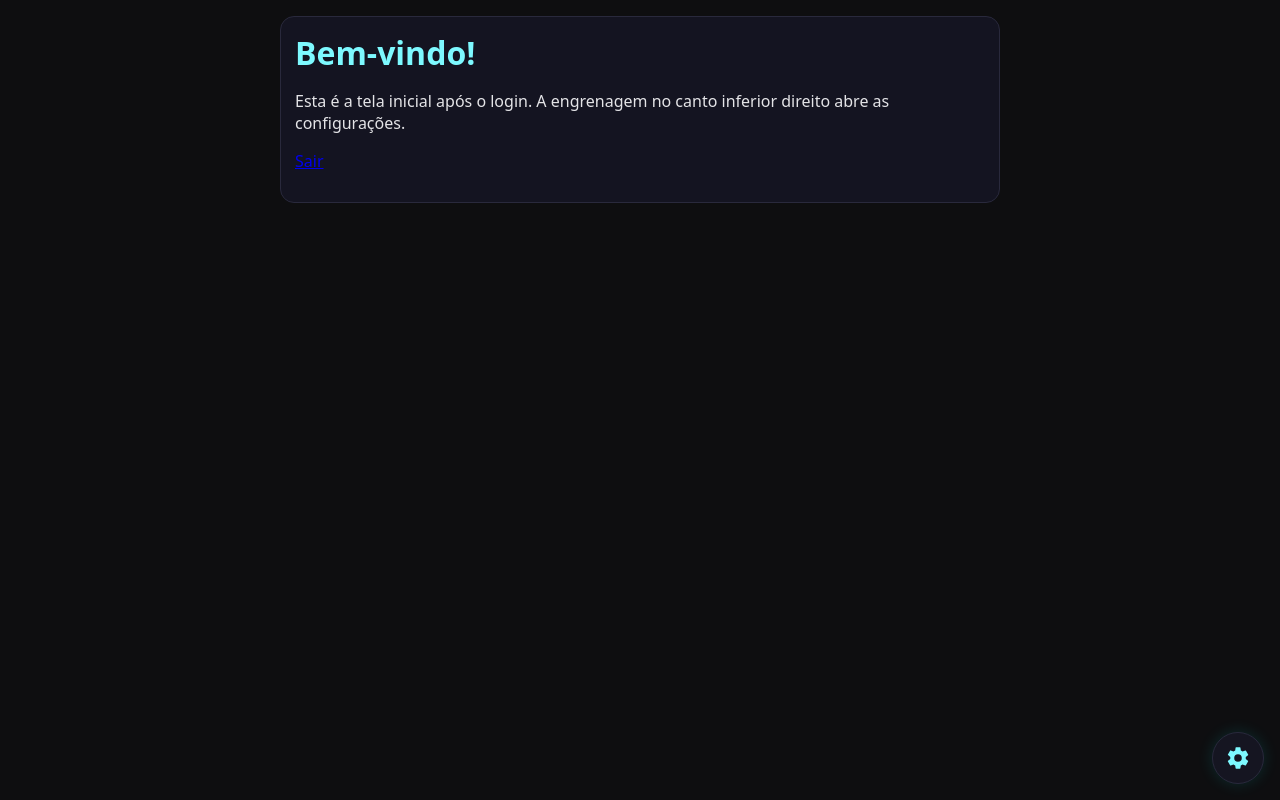
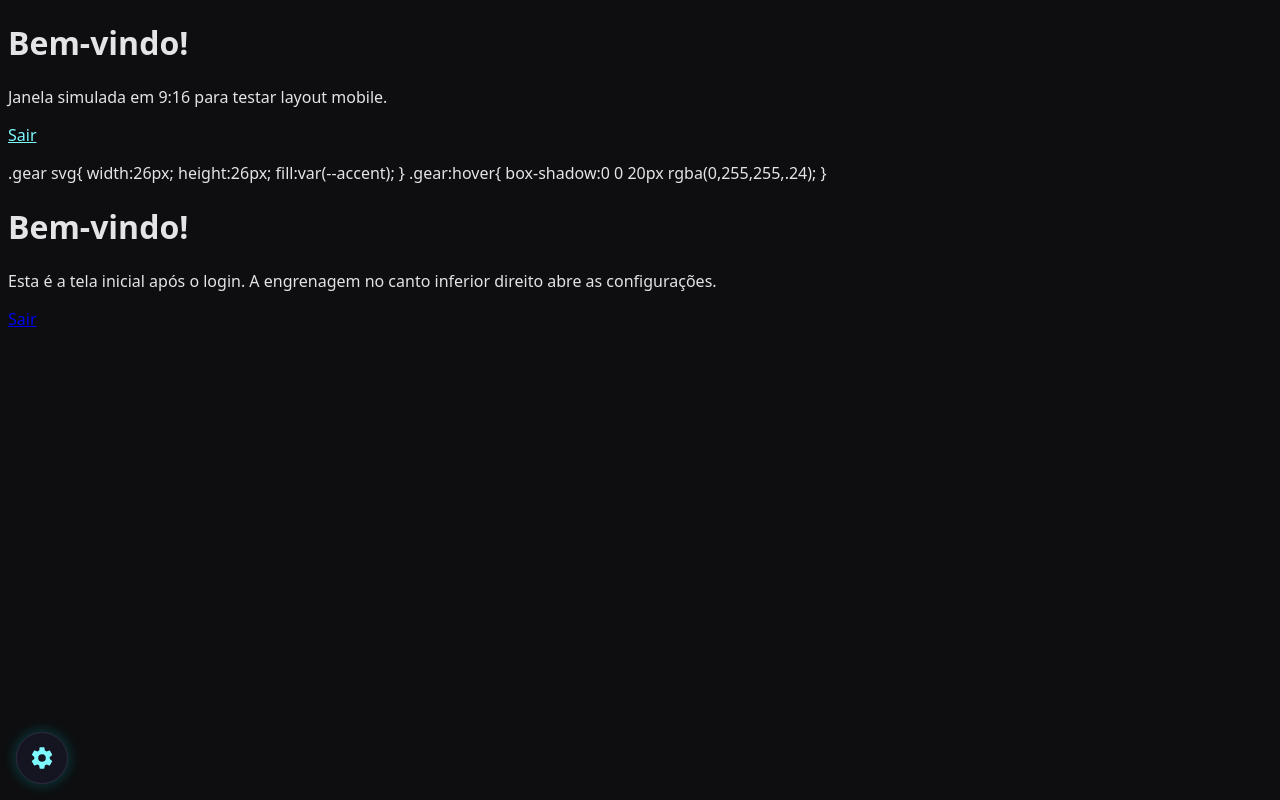
Before and after one commit to MarcoTancredi/doneapp, a Python web app: template app/templates/home.html in a window 1280 px wide. Run offline with Jinja, Linux system fonts and the light colour scheme; the template is opened without the code that fills it, so the values that code supplies are empty.

Commit message:
[apply_changes] Modificar: app/templates/home.html

```diff
--- a/app/templates/home.html
+++ b/app/templates/home.html
@@ -18,26 +18,59 @@
 
     body{ background:var(--bg); color:var(--text); font-family:system-ui,-apple-system,"Segoe UI",Roboto,Arial,sans-serif;
 
-          margin:0; padding:16px; min-height:100dvh; }
+  <meta name="viewport" content="width=device-width, initial-scale=1">
 
-    .card{ background:var(--panel); border:1px solid var(--stroke); border-radius:14px; padding:14px; max-width:720px; margin:0 auto; }
+  <link rel="stylesheet" href="/static/nebula.css">
 
-    h1{ margin:0 0 12px; color:var(--accent) }
+  <style>
 
-    /* engrenagem fixa */
+    .stage{ width:100%; max-width:450px; aspect-ratio: 9 / 16; margin:0 auto; }
 
-    .gear{
-
-      position:fixed; right:16px; bottom:16px; width:52px; height:52px; border-radius:50%;
+    .gear{ position:fixed; left:16px; bottom:16px; width:52px; height:52px; border-radius:50%;
 
       background:#151521; border:1px solid var(--stroke); display:flex; align-items:center; justify-content:center;
 
-      box-shadow:0 0 16px rgba(0,255,255,.12);
-
-    }
+      box-shadow:0 0 16px rgba(0,255,255,.12);}
 
     .gear a{ display:flex; width:100%; height:100%; align-items:center; justify-content:center; text-decoration:none; }
 
+    .gear svg{ width:26px; height:26px; fill:var(--accent); }
+
+    .gear:hover{ box-shadow:0 0 20px rgba(0,255,255,.24); }
+
+  </style>
+
+</head>
+
+<body>
+
+  <div class="window stage float">
+
+    <div class="card" style="background:transparent; border:none; box-shadow:none; padding:0;">
+
+      <h1>Bem-vindo!</h1>
+
+      <p>Janela simulada em 9:16 para testar layout mobile.</p>
+
+      <p><a href="/" style="color:#7df9ff">Sair</a></p>
+
+    </div>
+
+  </div>
+
+  <div class="gear" title="Configurações">
+
+    <a href="/config">
+
+      <svg viewBox="0 0 24 24" aria-hidden="true"><path d="M19.14,12.94a7.43,7.43,0,0,0,.05-.94,7.43,7.43,0,0,0-.05-.94l2.11-1.65a.5.5,0,0,0,.12-.64l-2-3.46a.5.5,0,0,0-.6-.22l-2.49,1a7.34,7.34,0,0,0-1.63-.94l-.38-2.65A.5.5,0,0,0,13.72,2H10.28a.5.5,0,0,0-.49.41L9.41,5.06a7.34,7.34,0,0,0-1.63.94l-2.49-1a.5.5,0,0,0-.6.22l-2,3.46a.5.5,0,0,0,.12.64L4.91,11.06a7.43,7.43,0,0,0-.05.94,7.43,7.43,0,0,0,.05.94L2.8,14.59a.5.5,0,0,0-.12.64l2,3.46a.5.5,0,0,0,.6.22l2.49-1a7.34,7.34,0,0,0,1.63.94l.38,2.65a.5.5,0,0,0,.49.41h3.44a.5.5,0,0,0,.49-.41l.38-2.65a7.34,7.34,0,0,0,1.63-.94l2.49,1a.5.5,0,0,0,.6-.22l2-3.46a.5.5,0,0,0-.12-.64Zm-7.14,2.56A3.5,3.5,0,1,1,15.5,12,3.5,3.5,0,0,1,12,15.5Z"/></svg>
+
+    </a>
+
+  </div>
+
+</body>
+
+</html>
     .gear svg{ width:26px; height:26px; fill:var(--accent); }
 
     .gear:hover{ box-shadow:0 0 20px rgba(0,255,255,.24); }
```
